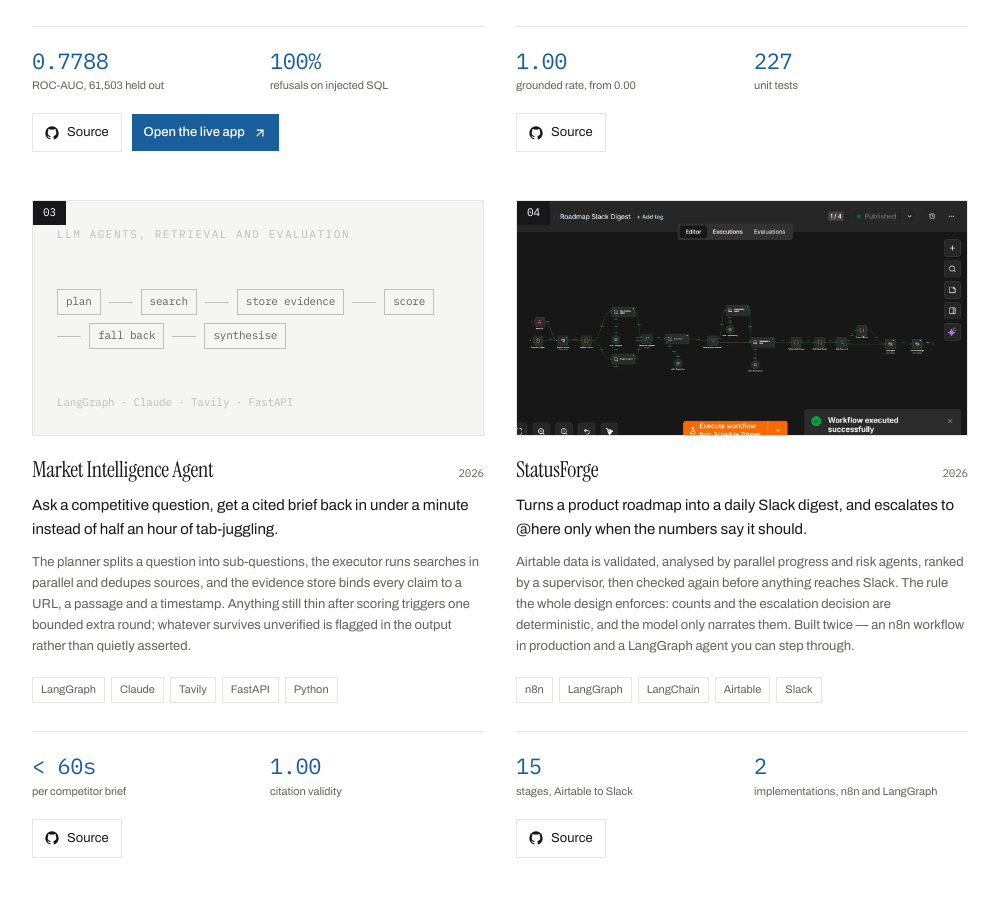
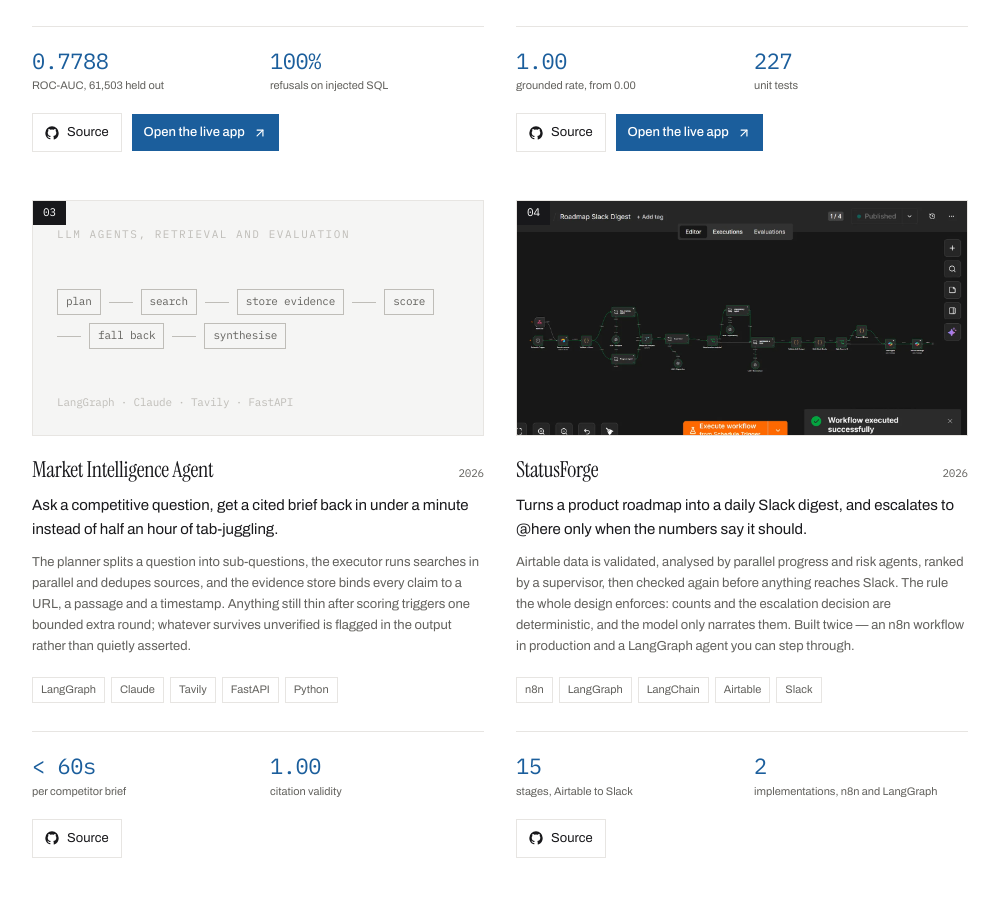
Before and after one commit to Samikshabatra/Portfolio, a Next.js app: page / in a window 1280 px wide. Shown: the part 2545-3450 px from the top of the page, without its empty margins (264-1263 px from the left). Built offline with nearby package versions, Linux system fonts and the light colour scheme; no server answers.

Commit message:
feat(projects): link CyberSentinel live Streamlit deployment

```diff
--- a/src/data/projects.ts
+++ b/src/data/projects.ts
@@ -68,6 +68,7 @@
     cover: "/projects/cybersentinel.webp",
     coverAlt: "The CyberSentinel threat analysis console showing incident volume and severity mix",
     repo: "https://github.com/Samikshabatra/CyberSentinel",
+    demo: "https://cybersentinel-79bcvw2c2uyrlmj9thd2bu.streamlit.app",
   },
   {
     slug: "market-intelligence-agent",
```
